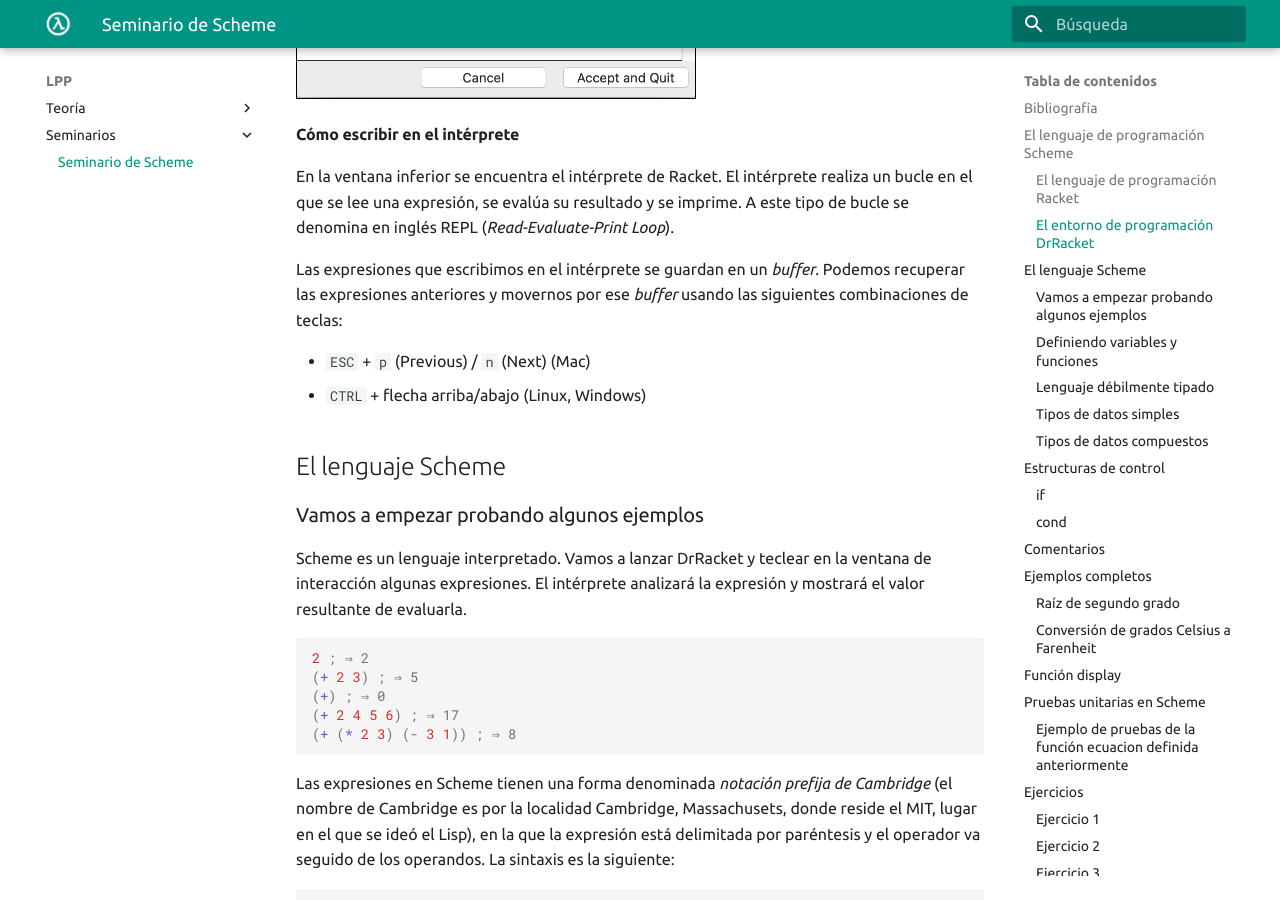
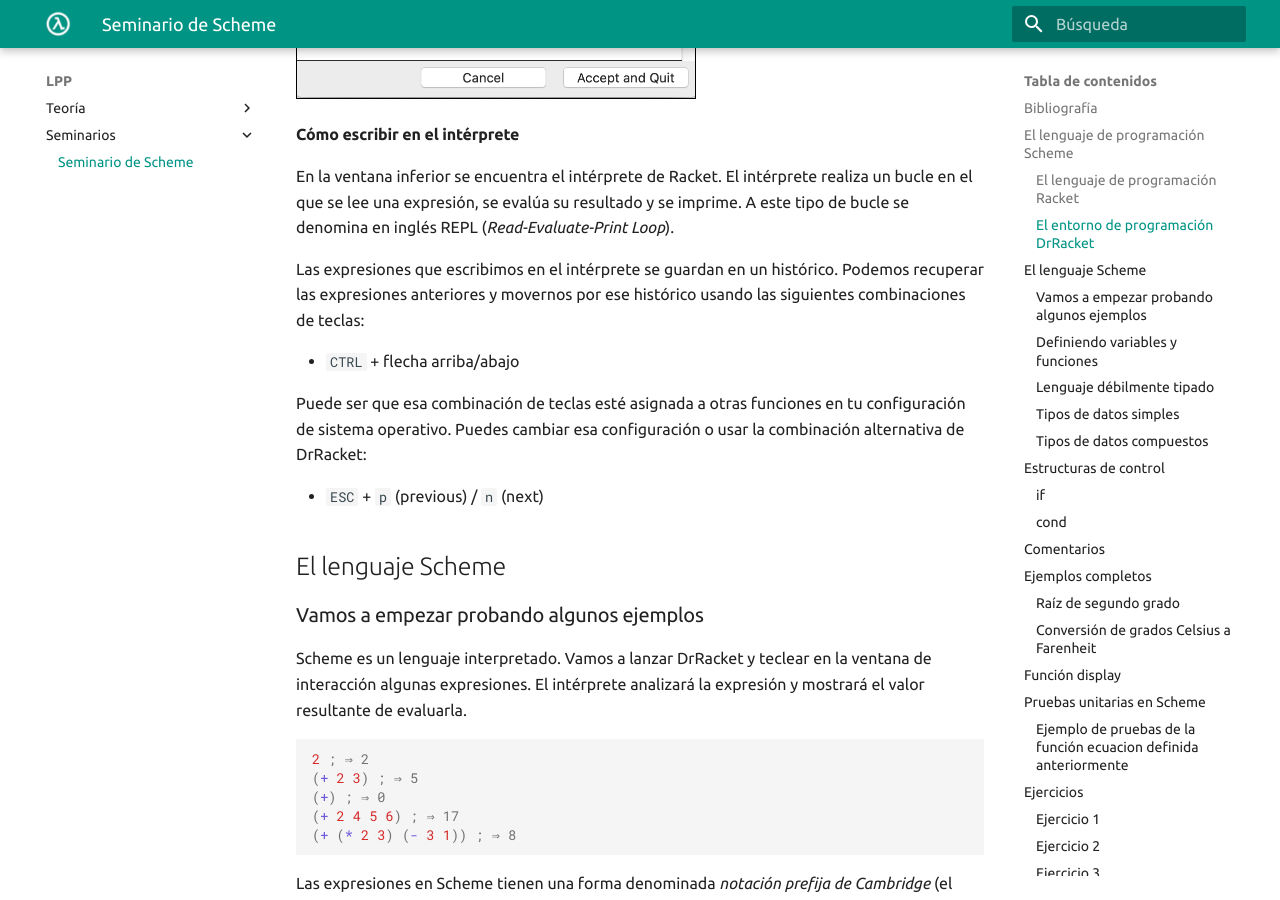
Before and after one commit to domingogallardo/apuntes-lpp, an MkDocs documentation site: the page built from docs/seminarios/seminario1-scheme/seminario1-scheme.md, in a window 1280 px wide and 900 px high, scrolled down 3685 px. Built offline with MkDocs 1.6.1 and Material for MkDocs 9.7.7, drawn with Linux system fonts in a browser that asks for light colours; formulas are drawn with MathJax 3.

Commit message:
Correcciones

```diff
--- a/docs/seminarios/seminario1-scheme/seminario1-scheme.md
+++ b/docs/seminarios/seminario1-scheme/seminario1-scheme.md
@@ -124,11 +124,16 @@ su resultado y se imprime. A este tipo de bucle se denomina en inglés
 REPL (_Read-Evaluate-Print Loop_).
 
 Las expresiones que escribimos en el intérprete se guardan en un
-_buffer_. Podemos recuperar las expresiones anteriores y movernos por
-ese _buffer_ usando las siguientes combinaciones de teclas:
+histórico. Podemos recuperar las expresiones anteriores y movernos por
+ese histórico usando las siguientes combinaciones de teclas:
 
-- `ESC` + `p` (Previous) / `n` (Next) (Mac)
-- `CTRL` + flecha arriba/abajo (Linux, Windows)
+- `CTRL` + flecha arriba/abajo
+
+Puede ser que esa combinación de teclas esté asignada a otras
+funciones en tu configuración de sistema operativo. Puedes cambiar esa
+configuración o usar la combinación alternativa de DrRacket:
+
+- `ESC` + `p` (previous) / `n` (next)
 
 ## El lenguaje Scheme
 
```
